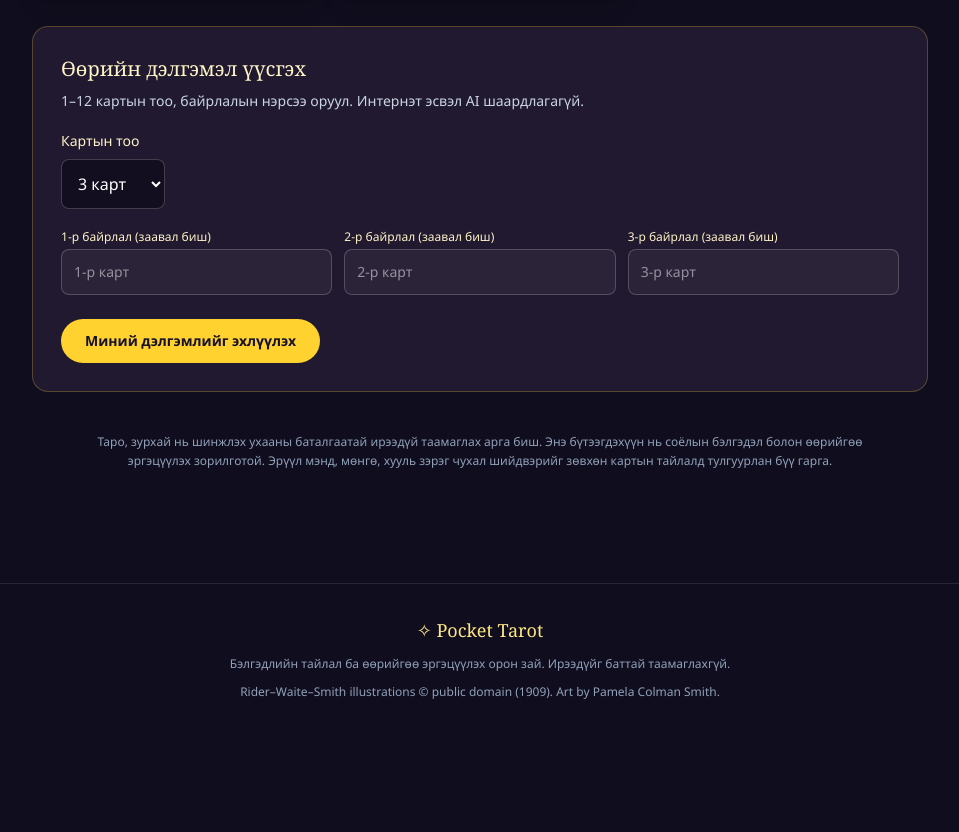
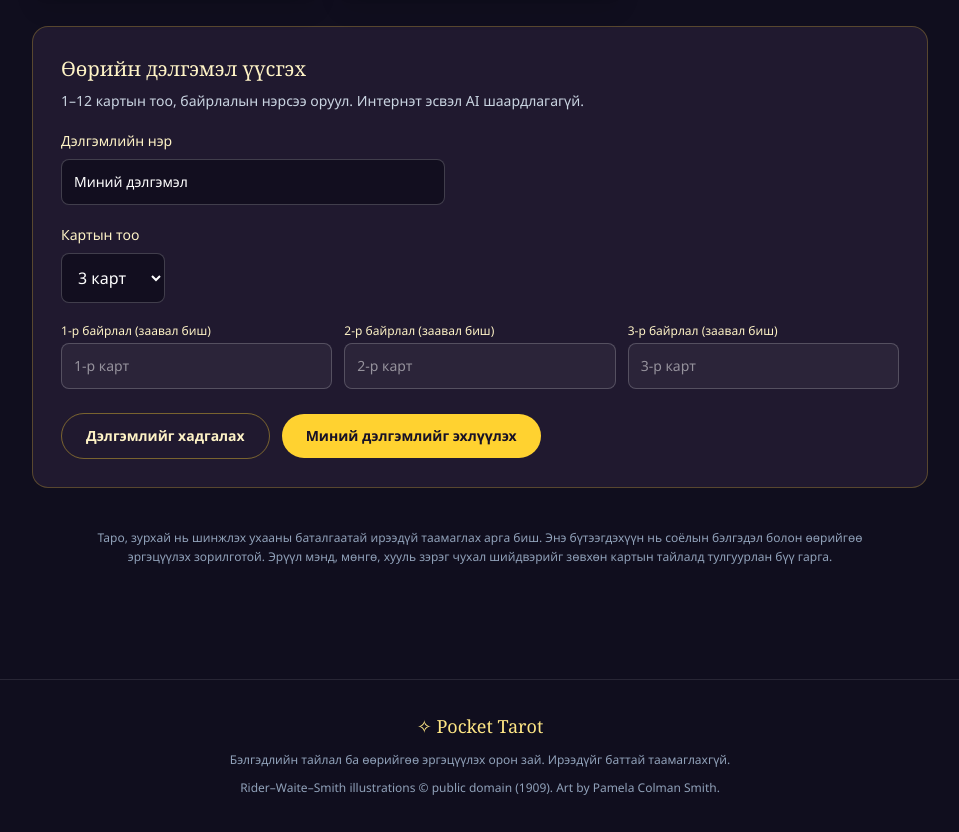
Before and after one commit to osohbayr1016/pocket-tarot, a Next.js app in the folder front-end/: page / in a window 1280 px wide. Shown: the part 1240-2072 px from the top of the page, without its empty margins (160-1119 px from the left). Before the commit the page ends 1976 px from the top, so only its background shows below. Built offline with nearby package versions, Linux system fonts and the light colour scheme.

Commit message:
feat(tarot): save, reuse and delete custom spreads locally

```diff
--- a/front-end/src/app/components/TraditionalTarotReading.tsx
+++ b/front-end/src/app/components/TraditionalTarotReading.tsx
@@ -2,12 +2,13 @@
 import type { ReadingTopic } from "../lib/readingIntelligence";
 import { loadReadings, addReading, clearReadings } from "../lib/readingHistory";
 
-import { useState } from "react";
+import { useEffect, useState } from "react";
 import { tarotCards } from "../data/tarotCards";
 import { tarotSpreads, type TarotSpread } from "../data/tarotSpreads";
 import { drawSpread, interpretReading, type DrawnCard } from "../lib/offlineEngine";
 import TarotCard from "./TarotCard";
 import { makeCustomSpread } from "../lib/customSpread";
+import {loadSavedSpreads,saveCustomSpread,deleteCustomSpread,savedToSpread,type SavedSpread} from "../lib/savedCustomSpreads";
 
 interface Props {
   onReset: () => void;
@@ -20,6 +21,9 @@ export default function TraditionalTarotReading({ onReset, userQuestion = "" }:
   const [spread, setSpread] = useState<TarotSpread | null>(null);
   const [question, setQuestion] = useState(userQuestion);
   const [customCount,setCustomCount] = useState(3);
+  const [customName,setCustomName] = useState("Миний дэлгэмэл");
+  const [savedSpreads,setSavedSpreads] = useState<SavedSpread[]>([]);
+  const [templateMessage,setTemplateMessage] = useState("");
   const [customLabels,setCustomLabels] = useState<string[]>([]);
   const [topic,setTopic] = useState<ReadingTopic|"auto">("auto");
   const [drawn, setDrawn] = useState<DrawnCard[]>([]);
@@ -28,6 +32,21 @@ export default function TraditionalTarotReading({ onReset, userQuestion = "" }:
   const [savedMessage, setSavedMessage] = useState("");
   const [error, setError] = useState("");
   const [history, setHistory] = useState<{id:string; date:string; spread:string; question:string; reading:string}[]>([]);
+  useEffect(()=>{
+    const frame=requestAnimationFrame(()=>{
+      try{setSavedSpreads(loadSavedSpreads());}
+      catch(cause){setError(cause instanceof Error?cause.message:"Хадгалсан дэлгэмлийг уншиж чадсангүй.");}
+    });
+    return()=>cancelAnimationFrame(frame);
+  },[]);
+  const saveTemplate=()=>{
+    try{
+      const labels=makeCustomSpread(customCount,customLabels).positions.map(p=>p.name);
+      setSavedSpreads(saveCustomSpread(customName.trim(),labels));
+      setTemplateMessage("Дэлгэмлийг энэ төхөөрөмж дээр хадгаллаа.");
+      setError("");
+    }catch(cause){setError(cause instanceof Error?cause.message:"Дэлгэмлийг хадгалж чадсангүй.");}
+  };
   const result = interpretReading(drawn, question, topic === "auto" ? undefined : topic);
 
   const refreshHistory = () => {
@@ -129,11 +148,35 @@ export default function TraditionalTarotReading({ onReset, userQuestion = "" }:
               </button>
             ))}
           </div>
+          {savedSpreads.length>0&&<section aria-label="Миний хадгалсан дэлгэмлүүд" className="mt-8">
+            <h3 className="mb-4 font-serif text-xl text-amber-100">Хадгалсан дэлгэмлүүд</h3>
+            <div className="grid gap-3 sm:grid-cols-2">
+              {savedSpreads.map(template=>(
+                <div key={template.id} className="flex items-center gap-2 rounded-xl border border-white/15 bg-white/5 p-3">
+                  <button type="button" onClick={()=>chooseSpread(savedToSpread(template))}
+                    className="min-h-12 flex-1 text-left text-sm text-amber-100 hover:text-white">
+                    <span className="block font-medium">{template.name}</span>
+                    <span className="block text-xs text-slate-300">{template.labels.length} карт · Сонгож унших</span>
+                  </button>
+                  <button type="button" aria-label={template.name+" устгах"} onClick={()=>{
+                    if(!window.confirm("Энэ хадгалсан дэлгэмлийг устгах уу?"))return;
+                    try{setSavedSpreads(deleteCustomSpread(template.id));setTemplateMessage("Дэлгэмэл устлаа.");}
+                    catch(cause){setError(cause instanceof Error?cause.message:"Устгаж чадсангүй.");}
+                  }} className="rounded-full border border-red-300/30 px-4 py-2 text-sm text-red-200">Устгах</button>
+                </div>
+              ))}
+            </div>
+          </section>}
           <div className="mt-8 rounded-2xl border border-amber-300/25 bg-[#20192f] p-5 sm:p-7">
             <h3 className="font-serif text-xl text-amber-100">Өөрийн дэлгэмэл үүсгэх</h3>
             <p className="mt-2 text-sm text-slate-300">
               1–12 картын тоо, байрлалын нэрсээ оруул. Интернэт эсвэл AI шаардлагагүй.
             </p>
+            <label htmlFor="custom-spread-name" className="mt-5 block text-sm text-amber-100">Дэлгэмлийн нэр</label>
+            <input id="custom-spread-name" value={customName} maxLength={60}
+              onChange={event=>setCustomName(event.target.value)}
+              className="mt-2 w-full max-w-sm rounded-lg border border-white/20 bg-[#120e1f] p-3 text-sm text-white"
+              placeholder="Жишээ: Миний долоо хоног"/>
             <label htmlFor="custom-card-count" className="mt-5 block text-sm text-amber-100">Картын тоо</label>
             <select id="custom-card-count" value={customCount}
               onChange={event=>setCustomCount(Number(event.target.value))}
@@ -156,6 +199,11 @@ export default function TraditionalTarotReading({ onReset, userQuestion = "" }:
                 </div>
               ))}
             </div>
+            <button type="button" onClick={saveTemplate}
+              className="mr-3 mt-6 rounded-full border border-amber-300/40 px-6 py-3 text-sm font-semibold text-amber-100">
+              Дэлгэмлийг хадгалах
+            </button>
+            {templateMessage&&<p role="status" className="mt-3 text-sm text-emerald-200">{templateMessage}</p>}
             <button type="button" onClick={()=>chooseSpread(makeCustomSpread(customCount,customLabels))}
               className="mt-6 rounded-full bg-amber-300 px-6 py-3 text-sm font-semibold text-[#171127] hover:bg-amber-200">
               Миний дэлгэмлийг эхлүүлэх
```
